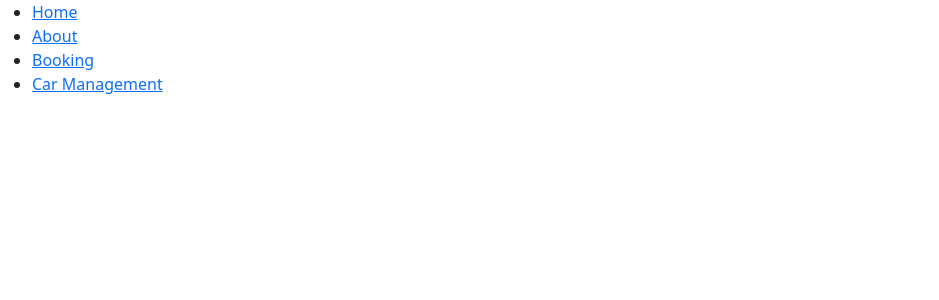
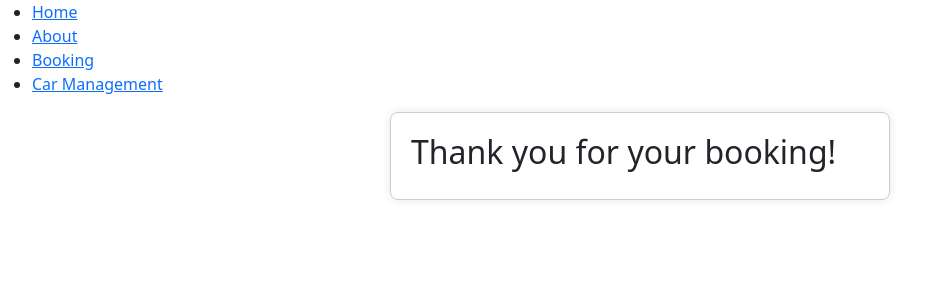
Before and after one commit to samami2002/WheelsOnRent, a React (Create React App) app in the folder frontend/wheels-on-rent-app/: page /booking-confirmation in a window 1280 px wide. Shown: the top 300 px of the page, without its empty margins (0-939 px from the left). Built offline with nearby package versions, Linux system fonts and the light colour scheme.

Commit message:
Implement redirection to confirmation page after successful booking

```diff
--- a/frontend/wheels-on-rent-app/public/index.html
+++ b/frontend/wheels-on-rent-app/public/index.html
@@ -24,7 +24,7 @@
       work correctly both with client-side routing and a non-root public URL.
       Learn how to configure a non-root public URL by running `npm run build`.
     -->
-    <title>Wheels On Rent</title>
+    <title>WheelsOnRent</title>
   </head>
   <body>
     <noscript>You need to enable JavaScript to run this app.</noscript>
--- a/frontend/wheels-on-rent-app/src/App.js
+++ b/frontend/wheels-on-rent-app/src/App.js
@@ -1,18 +1,20 @@
 import React from 'react';
-import { BrowserRouter as Router, Route, Routes } from 'react-router-dom';
+import {BrowserRouter as Router, Route, Routes} from 'react-router-dom';
 import Home from './components/Home';
 import Booking from './components/Booking';
 import Navigation from './components/Navigation';
 import CarManagement from './components/CarManagement';
+import BookingConfirmation from './components/BookingConfirmation';
 
 function App() {
     return (
         <Router>
-            <Navigation />
+            <Navigation/>
             <Routes>
-                <Route path="/" element={<Home />} />
-                <Route path="/booking" element={<Booking />} />
-                <Route path="/car-management" element={<CarManagement />} />
+                <Route path="/" element={<Home/>}/>
+                <Route path="/booking" element={<Booking/>}/>
+                <Route path="/booking-confirmation" element={<BookingConfirmation/>}/>
+                <Route path="/car-management" element={<CarManagement/>}/>
             </Routes>
         </Router>
     );
--- a/frontend/wheels-on-rent-app/src/components/Booking.js
+++ b/frontend/wheels-on-rent-app/src/components/Booking.js
@@ -1,4 +1,5 @@
 import React, {useState, useEffect} from 'react';
+import {useNavigate} from 'react-router-dom';
 import axios from 'axios';
 import DatePicker from 'react-datepicker';
 import 'react-datepicker/dist/react-datepicker.css';
@@ -7,6 +8,7 @@ import './Booking.css';
 import 'bootstrap/dist/css/bootstrap.min.css';
 
 function Booking() {
+    const navigate = useNavigate();
     const [cars, setCars] = useState([]);
     const [selectedCar, setSelectedCar] = useState('');
     const [name, setName] = useState('');
@@ -87,6 +89,10 @@ function Booking() {
                 returnDateTime: formattedReturnDateTime,
             });
             console.log('Rental created successfully:', rentalResponse.data);
+
+            // Navigate to the confirmation page after a successful booking
+            navigate('/booking-confirmation');
+
         } catch (error) {
             console.error('Error during booking:', error);
 
@@ -111,7 +117,6 @@ function Booking() {
             }
         }
     };
-
 
 
     return (
--- /dev/null
+++ b/frontend/wheels-on-rent-app/src/components/BookingConfirmation.css
@@ -0,0 +1,31 @@
+.bc-container {
+    max-width: 500px;
+    margin: 0 auto;
+    padding: 20px;
+    border: 1px solid #ccc;
+    border-radius: 8px;
+    box-shadow: 0 0 10px rgba(0, 0, 0, 0.1);
+}
+
+.bc-container label {
+    display: block;
+    margin-bottom: 10px;
+}
+
+.bc-container select,
+.bc-container input,
+.bc-container button {
+    width: 100%;
+    padding: 10px;
+    margin-bottom: 15px;
+}
+
+.bc-container button {
+    background-color: #007bff;
+    color: #fff;
+    cursor: pointer;
+    border: none;
+    border-radius: 5px;
+    padding: 10px;
+    font-size: 16px;
+}
--- /dev/null
+++ b/frontend/wheels-on-rent-app/src/components/BookingConfirmation.js
@@ -0,0 +1,14 @@
+import React from 'react';
+import './BookingConfirmation.css';
+import 'bootstrap/dist/css/bootstrap.min.css';
+
+function BookingConfirmation() {
+    return (
+        <div className="bc-container">
+            <h2>Thank you for your booking!</h2>
+            {/* Add any additional information or details here */}
+        </div>
+    );
+}
+
+export default BookingConfirmation;
```
